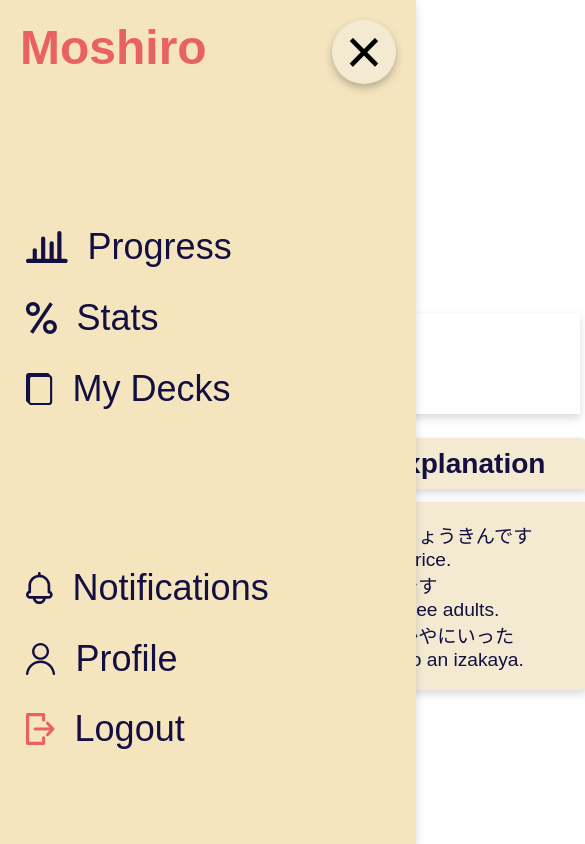
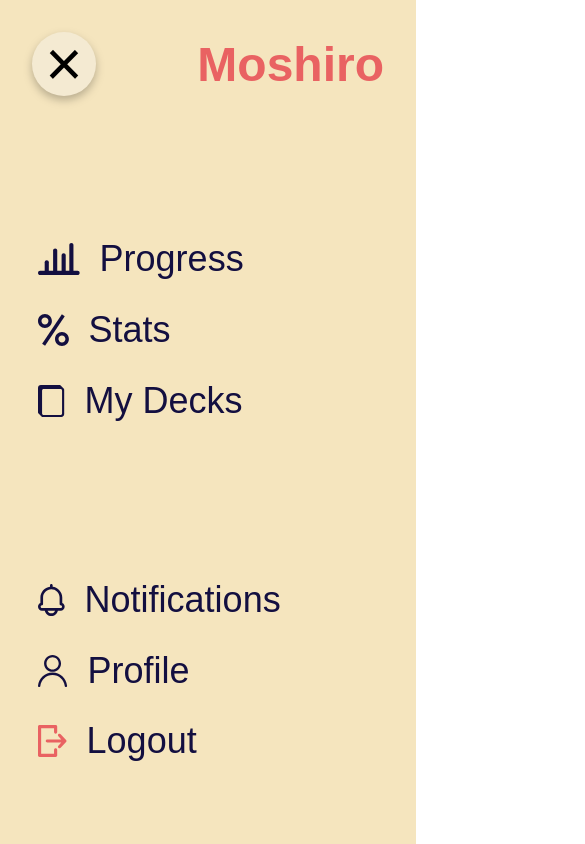
Before and after one commit to kolaczyn/learn-japanese, a Vue app: page /learn in a window 390 px wide. Both pictures are taken after a click on the button 64 px from the left and 64 px from the top of the page. Shown: the top 844 px of the page, 585 px wide, since content can reach past the window. Built offline with nearby package versions, Linux system fonts and the light colour scheme.

Commit message:
Added animations

```diff
--- a/src/components/UI/BaseCard.vue
+++ b/src/components/UI/BaseCard.vue
@@ -1,9 +1,9 @@
 <template>
   <div class="base-card">
-    <header>
+    <header class="card-header">
       <h3>Meaning Explanation</h3>
     </header>
-    <section>
+    <section class="card-body">
       <p>
         これは、大人のりょうきんです<br />
         This is the adult price.<br />
@@ -20,7 +20,7 @@
 .base-card {
   filter: drop-shadow(0 4px 4px rgba(black, .15));
 }
-header {
+.card-header {
   background-color: var(--clr-bgr-dark);
   margin-bottom: 0.8rem;
   border-top-left-radius: 0.5rem;
@@ -28,11 +28,13 @@
   font-size: 1.5rem;
   padding: .6rem 1.2rem
 }
-section {
+.card-body {
   background-color: var(--clr-bgr-dark);
   border-bottom-left-radius: 0.5rem;
   border-bottom-right-radius: 0.5rem;
   font-size: 1.2rem;
-  padding: 1.2rem
+  padding: 1.2rem;
+  line-height: 1.4;
+
 }
 </style>
--- a/src/components/learn/TheSidebar.vue
+++ b/src/components/learn/TheSidebar.vue
@@ -1,10 +1,9 @@
 <template>
-<teleport to='body' />
+<!-- <teleport to='body' /> -->
   <nav class="sidebar">
     <header class="sidebar-header">
+      <base-exit></base-exit>
       <the-logo></the-logo>
-      <!-- <base-hamburger></base-hamburger> -->
-      <base-exit></base-exit>
     </header>
     <!-- for now, to make sure the closing and opening works properly -->
     <!-- <button style="font-size: 2rem">Close</button> -->
@@ -31,8 +30,6 @@
       </li>
     </ul>
   </nav>
-  <teleport to="body" />
-  <div @click="hideNav" class="overlay"></div>
 </template>
 
 <script>
@@ -62,18 +59,19 @@
 .sidebar {
   // for now
   min-width: 26rem;
-  padding: 1.25rem;
+  padding: 2rem;
   position: absolute;
   left: 0;
   top: 0;
   min-height: 100vh;
   background: #f5e5be;
   z-index: 10;
-  filter: drop-shadow(0 4px 4px rgba(black, 0.15));
+  filter: drop-shadow(0 0px 8px rgba(black, 0.45));
 }
 .sidebar-header {
   display: flex;
   justify-content: space-between;
+  align-items: center;
 }
 li:not(:last-child) {
   /* margin-bottom: 1rem; */
--- a/src/pages/TheLearn.vue
+++ b/src/pages/TheLearn.vue
@@ -1,7 +1,12 @@
 <template>
   <div class="the-learn">
     <base-burger></base-burger>
-    <the-sidebar v-if="isNavbarOn"></the-sidebar>
+    <transition name="slide-in">
+      <the-sidebar v-if="isNavbarOn"></the-sidebar>
+    </transition>
+    <transition name="fade">
+      <div v-if="isNavbarOn" @click="hideNav" class="overlay"></div>
+    </transition>
     <main>
       <base-container>
         <japanese-text class="japanese-text"></japanese-text>
@@ -38,6 +43,7 @@
     return {
       hideNav: this.hideNav,
       showNav: this.showNav,
+      isNavbarOn: this.isNavbarOn,
     };
   },
   methods: {
@@ -54,6 +60,7 @@
 <style lang="scss" scoped>
 .japanese-text {
   margin-top: 6rem;
+  margin-bottom: 3rem;
 }
 .the-learn {
   background-color: var(--clr-bgr-light);
@@ -81,4 +88,51 @@
 .meaning {
   grid-area: meaning;
 }
+@media screen and (max-width: 800px) {
+  .grid {
+    padding-left: 3rem;
+    padding-right: 3rem;
+    display: flex;
+    flex-direction: column;
+  }
+}
+
+.overlay {
+  background-color: rgba(black, 0.35);
+  position: absolute;
+  top: 0;
+  right: 0;
+  bottom: 0;
+  left: 0;
+  z-index: 1;
+  opacity: 1;
+}
+.fade-enter-from,
+.fade-leave-to {
+  opacity: 0;
+  background-color: transparent;
+}
+.fade-enter-active,
+.fade-leave-active {
+  transition: all 200ms ease-out;
+}
+.fade-enter-to,
+.fade-leave-from {
+  opacity: 1;
+}
+
+/* I have no idea why the sliding doesnt work on exiting */
+.slide-in-enter-from,
+.slide-in-leave-to{
+  transform: translateX(-100%);
+}
+.slide-in-enter-active,
+.slide-in.leave-active {
+  transition: all 300ms ease-in;
+}
+.slide-in-enter-to,
+.slide-in-leave-from {
+  transform: translateX(0);
+}
+
 </style>
```
